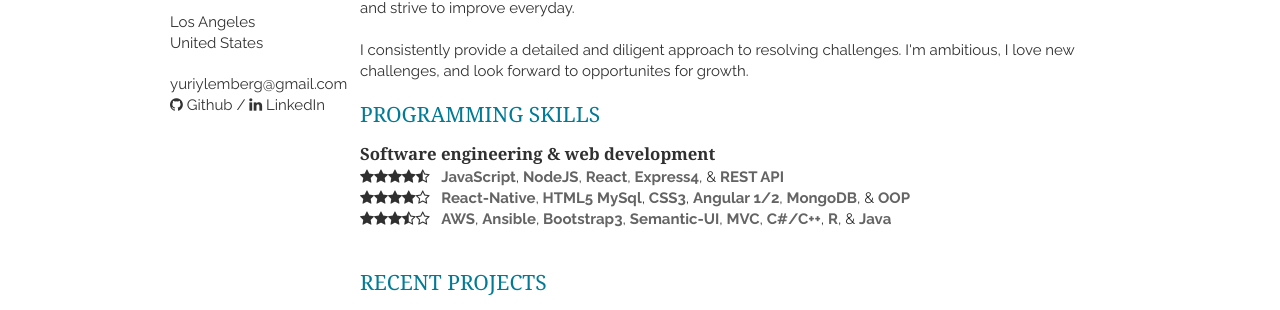
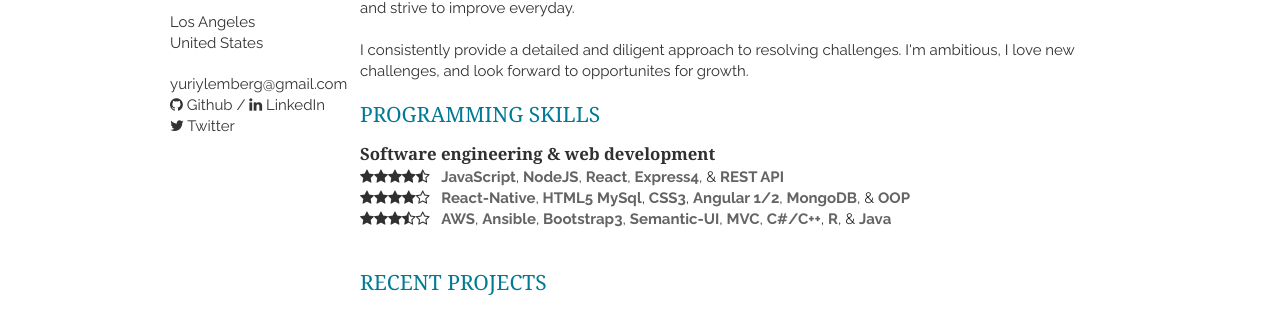
Before and after one commit to ylemberg/ylemberg.github.io, a Jekyll site: the page built from index.html, in a window 1280 px wide. Shown: the part 264-574 px from the top of the page. Built offline with Jekyll 4.4.1, drawn with Linux system fonts in a browser that asks for light colours; nearby versions of some CDN libraries; the list of posts is cut into pages by our own code.

Commit message:
[feat] Add twitter to bio

```diff
--- a/_config.yml
+++ b/_config.yml
@@ -22,6 +22,7 @@ website: github.io/
 website_full: https://ylemberg.github.io/
 github: ylemberg
 linkedin: yuriylemberg
+twitter: yuriylemberg
 tel: +323 687 6179
 tel_full: tel:+13236876179
 google_maps: 'https://www.google.co.uk/maps/place/44+Perth+St,+Edinburgh,+Edinburgh+City+EH3+5BL'
--- a/_layouts/layout.html
+++ b/_layouts/layout.html
@@ -40,6 +40,7 @@
             <a href="{{ site.email_full }}">{{ site.email }}</a><br/>
             <a target="_blank" href="https://github.com/{{ site.github }}"><i class="fa fa-github"></i> Github</a> /
             <a target="_blank" href="https://linkedin.com/in/{{ site.linkedin }}"><i class="fa fa-linkedin"></i> LinkedIn</a>
+            <a target="_blank" href="https://twitter.com/{{ site.twitter }}"><i class="fa fa-twitter"></i> Twitter</a>
         </p>
     </header>
     <div class="thirteen columns clearfix">
```
Also changed, not shown: 1 other file.
